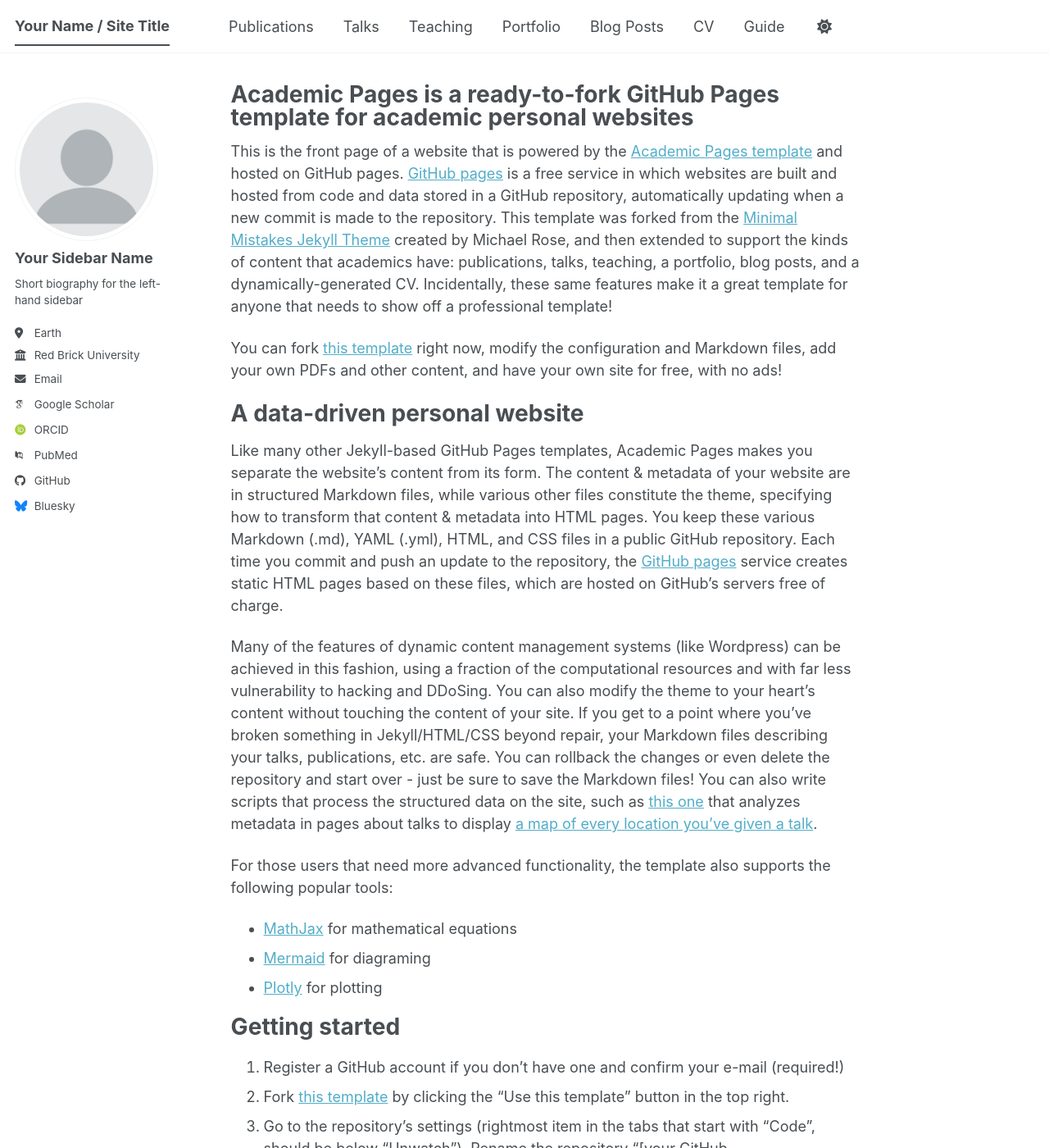
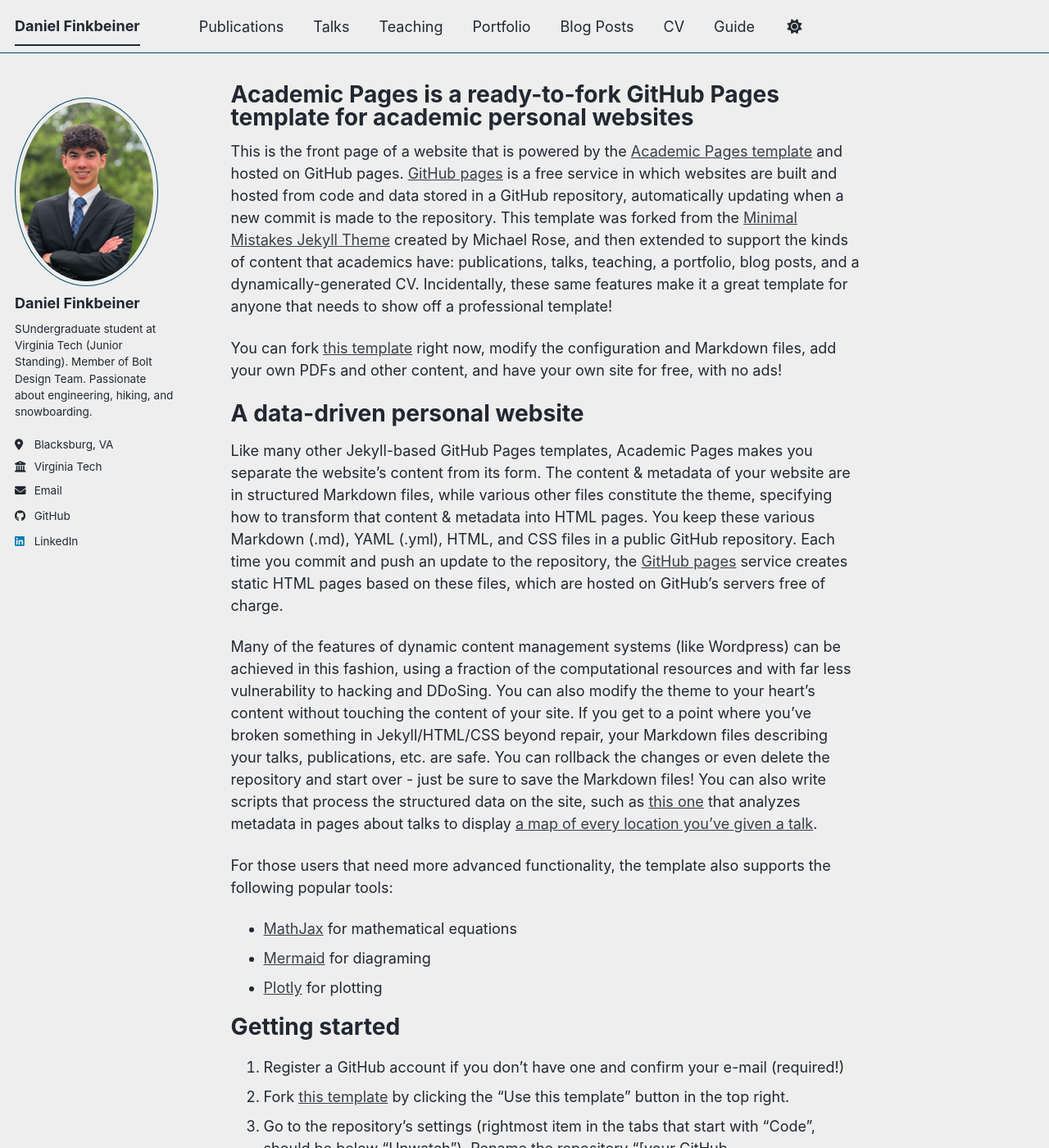
Before and after one commit to Fink09/Fink09.github.io, a Jekyll site: the page built from _pages/about.md, in a window 1280 px wide and 1400 px high. Shown: the whole window at 82% size. Built offline with Jekyll 4.4.1, drawn with Linux system fonts in a browser that asks for light colours; some web fonts are replaced; a script bundle is joined from its source files by our own code; library files that are not in the unit come from our copies; some of the changed text lies outside the part shown.

Commit message:
Updated config.yml with personal details

```diff
--- a/_config.yml
+++ b/_config.yml
@@ -8,15 +8,15 @@
 
 # Basic Site Settings
 locale                   : "en-US"
-site_theme               : "default" # The available themes options are "default", "air", "sunrise", "mint", "dirt" and "contrast"
-title                    : "Your Name / Site Title"
+site_theme               : "air" # The available themes options are "default", "air", "sunrise", "mint", "dirt" and "contrast"
+title                    : "Daniel Finkbeiner"
 title_separator          : "-"
-name                     : &name "Your Name"
-description              : &description "Your Name's academic portfolio"   # Update this with a general description of your site, this is the default if not overridden by a page
-url                      : https://academicpages.github.io # The base hostname & protocol for your site e.g. "https://[your GitHub username].github.io",
+name                     : &name "Daniel Finkbeiner"
+description              : &description "Student at Virginia Tech | Bolt Design Team member"   # Update this with a general description of your site, this is the default if not overridden by a page
+url                      : https://Fink09.github.io # The base hostname & protocol for your site e.g. "https://[your GitHub username].github.io",
                                                            # or if you already have some other page hosted on Github then use "https://[your GitHub username].github.io/[Your Repo Name]"
 baseurl                  : "" # the subpath of your site, e.g. "/blog"
-repository               : "academicpages/academicpages.github.io"
+repository               : "Fink09/Fink09.github.io"
 
 # Site Author - The following control what appear as part of the author content on the side bar.
 #               If a field is blank the icon and link will not appear, otherwise it will be shown.
@@ -24,24 +24,24 @@
 author:
   # Biographic information
   avatar           : "profile.png"
-  name             : "Your Sidebar Name"
+  name             : "Daniel Finkbeiner"
   pronouns         : # example: "she/her"
-  bio              : "Short biography for the left-hand sidebar"
-  location         : "Earth"
-  employer         : "Red Brick University"
+  bio              : "SUndergraduate student at Virginia Tech (Junior Standing). Member of Bolt Design Team. Passionate about engineering, hiking, and snowboarding."
+  location         : "Blacksburg, VA"
+  employer         : "Virginia Tech"
   uri              : # URL
-  email            : "none@example.org"
+  email            : "dnaielf09@vt.edu"
 
   # Academic websites
   academia         : # URL
   arxiv            : # URL - Update with the correct link to your profile
-  googlescholar    : "https://scholar.google.com/citations?user=PS_CX0AAAAAJ"
+  googlescholar    : # URL
   inspire-hep      : # URL
   impactstory      : # URL
-  orcid            : "https://orcid.org/yourorcidurl"
+  orcid            : # URL
   semantic         : # URL
   ssrn             : # URL
-  pubmed           : "https://www.ncbi.nlm.nih.gov/pubmed/?term=john+snow"
+  pubmed           : # URL
   researchgate     : # URL
   scopus           : # URL
   zotero           : # URL
@@ -51,13 +51,13 @@
   bitbucket        : # Username - Update with your username on the site
   codepen          : # Username
   dribbble         : # Username
-  github           : "academicpages"
+  github           : "Fink09"
   kaggle           : # Username
   stackoverflow    : # User number or user number and name (i.e., use "1" or "1/jeff-atwood")
 
   # Social media
   artstation       : # Username
-  bluesky          : "bsky.app" # Replace this with you Bluesky username
+  bluesky          : # Replace this with you Bluesky username
   facebook         : # Username
   flickr           : # Username
   foursquare       : # Username
@@ -66,7 +66,7 @@
   keybase          : # Username
   instagram        : # Username
   lastfm           : # Username
-  linkedin         : # Username
+  linkedin         : "daniel-finkbeiner" # Username
   mastodon         : # URL
   medium           : # URL
   pinterest        : # Username
```
Also changed, not shown: images/profile.png.
